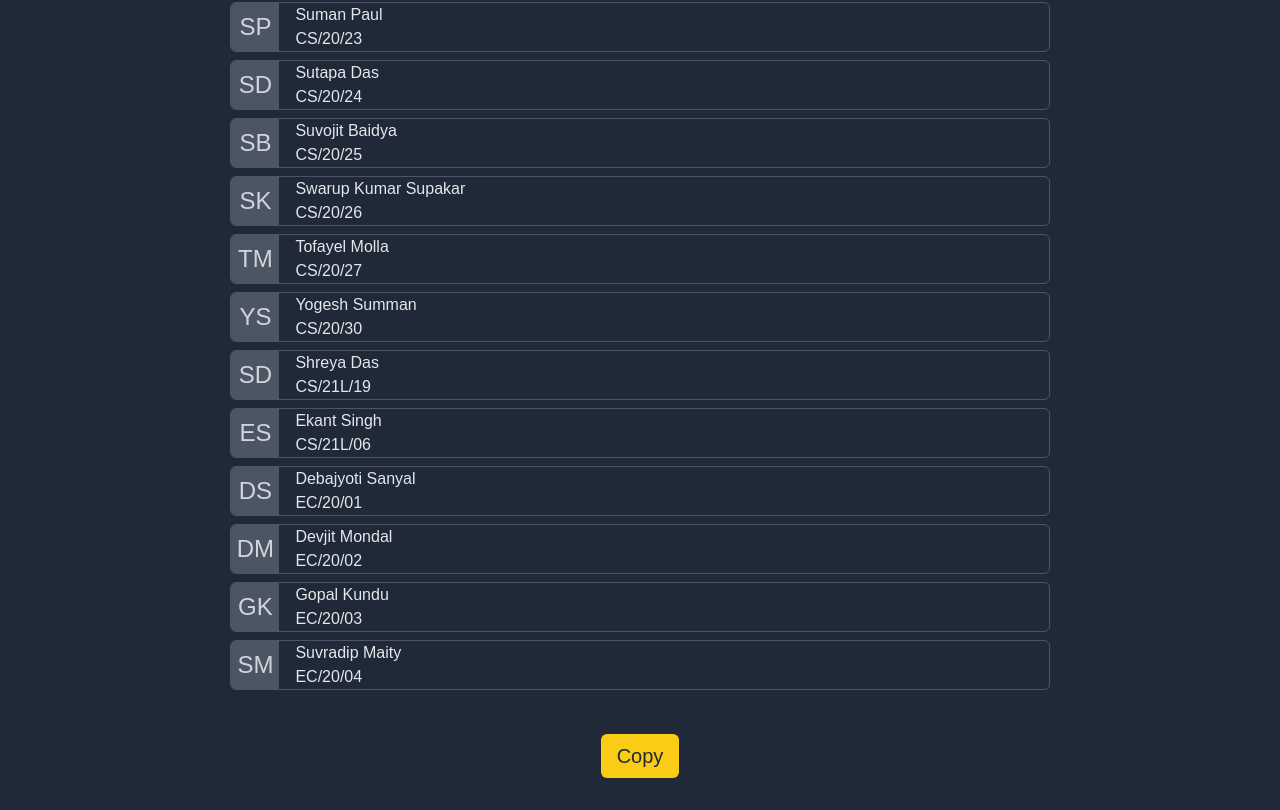
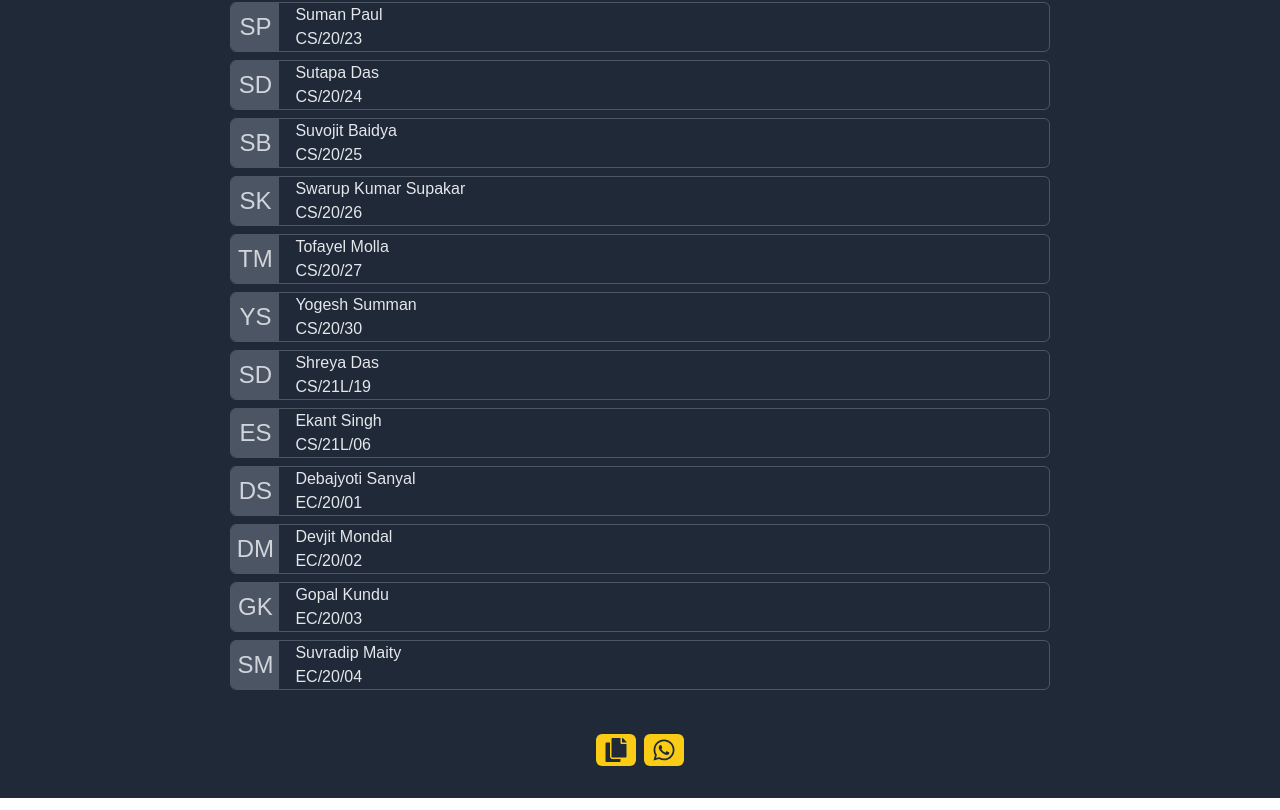
Before and after one commit to snahashisk/attandanceapp, a React (Create React App) app: page / in a window 1280 px wide. Shown: the part 1294-2104 px from the top of the page. Built offline with nearby package versions, Linux system fonts and the light colour scheme.

Commit message:
Added whatsapp share

```diff
--- a/package.json
+++ b/package.json
@@ -8,6 +8,7 @@
     "@testing-library/user-event": "^13.5.0",
     "react": "^18.2.0",
     "react-dom": "^18.2.0",
+    "react-icons": "^4.8.0",
     "react-scripts": "^5.0.1",
     "tailwindcss": "^3.3.1",
     "web-vitals": "^2.1.4"
--- a/src/components/StudentsList.jsx
+++ b/src/components/StudentsList.jsx
@@ -1,4 +1,5 @@
 import React, { useState } from "react";
+import { FaCopy, FaWhatsapp } from "react-icons/fa";
 
 const StudentsList = () => {
   const students = [
@@ -56,6 +57,17 @@ const StudentsList = () => {
     }
   };
 
+  function shareOnWhatsApp() {
+    const newText = selectedStudents
+      .map(
+        (student, index) => `${index + 1}. ${student.name} (${student.rollno})`
+      )
+      .join("\n");
+    const message = encodeURIComponent(newText);
+    const whatsappLink = `https://wa.me/?text=${message}`;
+    window.open(whatsappLink, "_blank");
+  }
+
   return (
     <>
       <div className="flex flex-wrap gap-2 justify-center pt-8 pb-6">
@@ -92,12 +104,18 @@ const StudentsList = () => {
             <p>{student.name}</p>
           </div>
         ))}
-        <div className="flex justify-center">
+        <div className="flex justify-center gap-2 text-2xl">
           <button
-            className="bg-yellow-400 text-xl text-gray-800 px-4 py-2 rounded-md mt-5"
+            className="bg-yellow-400 text-gray-800 px-2 py-1 rounded-md mt-5"
             onClick={copyAttendance}
           >
-            Copy
+            <FaCopy />
+          </button>
+          <button
+            className="bg-yellow-400 text-gray-800 px-2 py-1 rounded-md mt-5"
+            onClick={shareOnWhatsApp}
+          >
+            <FaWhatsapp />
           </button>
         </div>
       </div>
```
Also changed, not shown: 1 other file (tests, documents, lock files or other folders).
